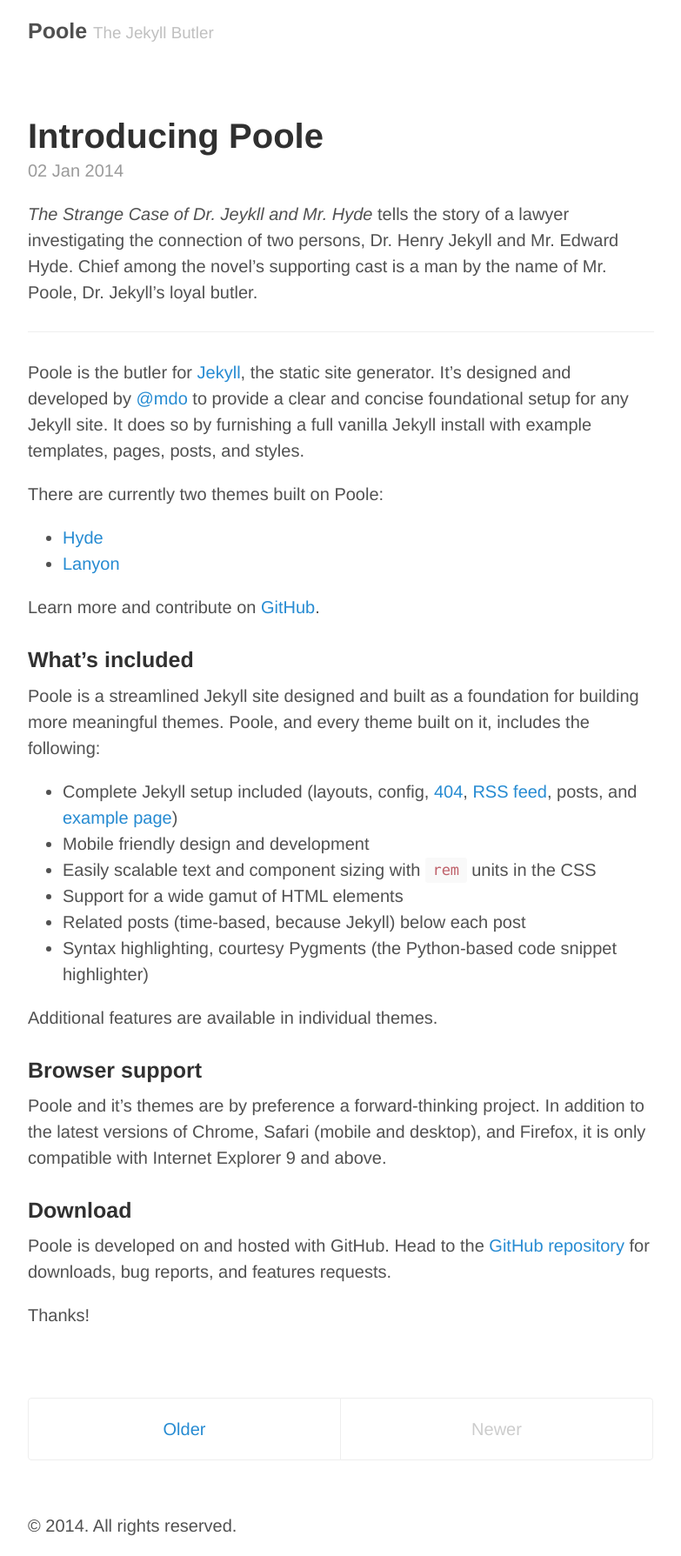
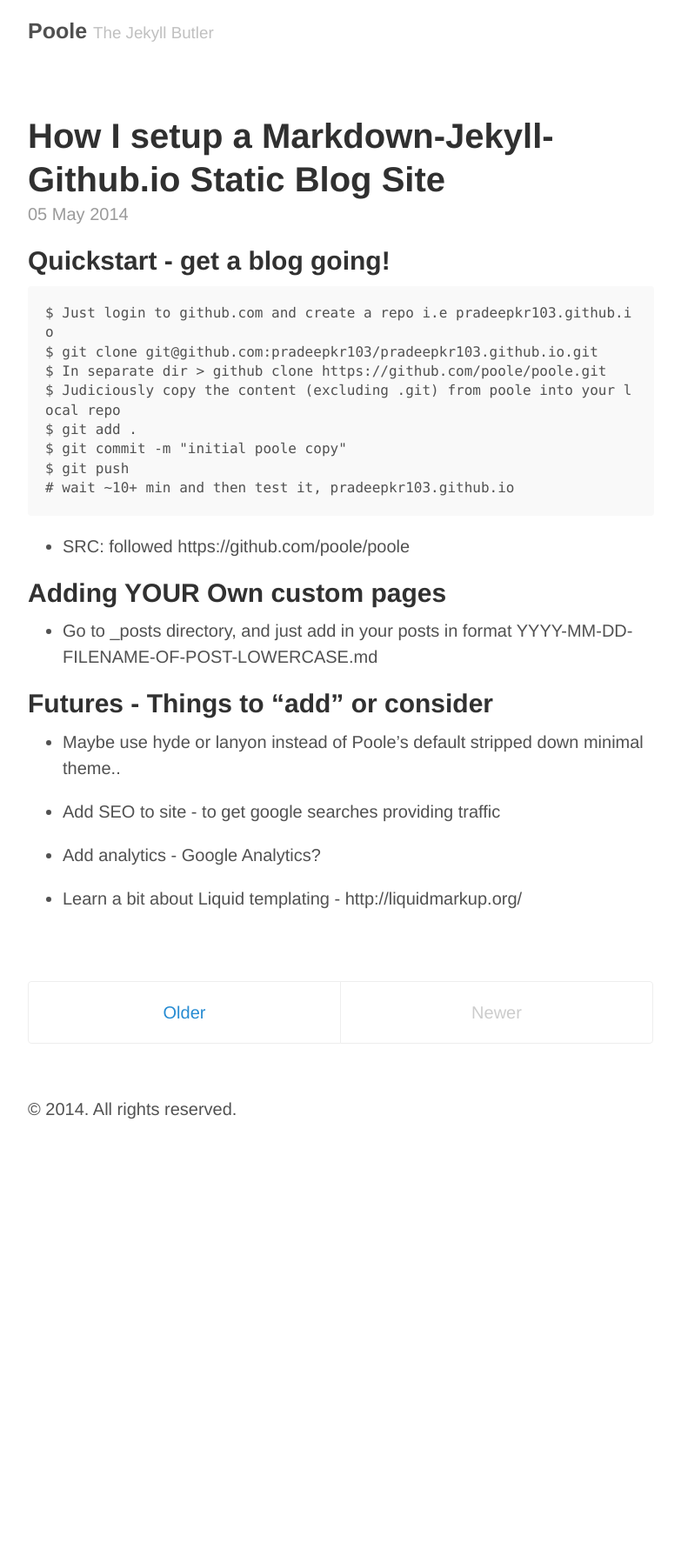
Before and after one commit to pradeepkr103/pradeepkr103_poole.github.io, a Jekyll site: the page built from index.html, in a window 1280 px wide. Shown: the whole page at 87% size, without its empty margins (248-1031 px from the left). Built offline with Jekyll 4.4.1, drawn with Linux system fonts in a browser that asks for light colours; Markdown is read by kramdown in place of the engine named in the settings; the list of posts is cut into pages by our own code; after the commit the page ends 1310 px from its top, so only the background shows below that.

Commit message:
First 3 posts on how made blog

```diff
--- a/_posts/2014-01-02-introducing-poole.md
+++ /dev/null
@@ -1,40 +0,0 @@
----
-layout: post
-title: Introducing Poole
----
-
-*The Strange Case of Dr. Jeykll and Mr. Hyde* tells the story of a lawyer investigating the connection of two persons, Dr. Henry Jekyll and Mr. Edward Hyde. Chief among the novel's supporting cast is a man by the name of Mr. Poole, Dr. Jekyll's loyal butler.
-
------
-
-Poole is the butler for [Jekyll](http://jekyllrb.com), the static site generator. It's designed and developed by [@mdo](https://twitter.com/mdo) to provide a clear and concise foundational setup for any Jekyll site. It does so by furnishing a full vanilla Jekyll install with example templates, pages, posts, and styles.
-
-There are currently two themes built on Poole:
-
-* [Hyde](http://hyde.getpoole.com)
-* [Lanyon](http://lanyon.getpoole.com)
-
-Learn more and contribute on [GitHub](https://github.com/poole).
-
-### What's included
-
-Poole is a streamlined Jekyll site designed and built as a foundation for building more meaningful themes. Poole, and every theme built on it, includes the following:
-
-* Complete Jekyll setup included (layouts, config, [404](/404.html), [RSS feed](/atom.xml), posts, and [example page](/about))
-* Mobile friendly design and development
-* Easily scalable text and component sizing with `rem` units in the CSS
-* Support for a wide gamut of HTML elements
-* Related posts (time-based, because Jekyll) below each post
-* Syntax highlighting, courtesy Pygments (the Python-based code snippet highlighter)
-
-Additional features are available in individual themes.
-
-### Browser support
-
-Poole and it's themes are by preference a forward-thinking project. In addition to the latest versions of Chrome, Safari (mobile and desktop), and Firefox, it is only compatible with Internet Explorer 9 and above.
-
-### Download
-
-Poole is developed on and hosted with GitHub. Head to the <a href="https://github.com/poole/poole">GitHub repository</a> for downloads, bug reports, and features requests.
-
-Thanks!
--- /dev/null
+++ b/_posts/2014-05-05-Static-site-On-Github-in-5-minutes.md
@@ -0,0 +1,36 @@
+---
+layout: post
+title: How I setup a Markdown-Jekyll-Github.io Static Blog Site
+---
+
+## Quickstart - get a blog going!
+
+	$ Just login to github.com and create a repo i.e pradeepkr103.github.io
+	$ git clone git@github.com:pradeepkr103/pradeepkr103.github.io.git
+	$ In separate dir > github clone https://github.com/poole/poole.git
+	$ Judiciously copy the content (excluding .git) from poole into your local repo
+	$ git add .
+	$ git commit -m "initial poole copy"
+	$ git push
+	# wait ~10+ min and then test it, pradeepkr103.github.io
+
+* SRC: followed https://github.com/poole/poole
+
+
+## Adding YOUR Own custom pages
+
+* Go to _posts directory, and just add in your posts in format
+	YYYY-MM-DD-FILENAME-OF-POST-LOWERCASE.md
+
+
+
+
+## Futures - Things to "add" or consider
+
+* Maybe use hyde or lanyon instead of Poole's default stripped down minimal theme..
+
+* Add SEO to site - to get google searches providing traffic
+
+* Add analytics - Google Analytics?
+
+* Learn a bit about Liquid templating - http://liquidmarkup.org/
```
Also changed, not shown: _posts/2013-12-31-whats-jekyll.md (deleted, +0 -10 lines), _posts/2014-05-01-Poole-Markdown-example-content.md (renamed from _posts/2014-01-01-example-content.md, +1 -1 lines), _posts/2014-05-03-Intro-to-github-pages-jekyll-poole.md (added, +156 -0 lines), README.md.
